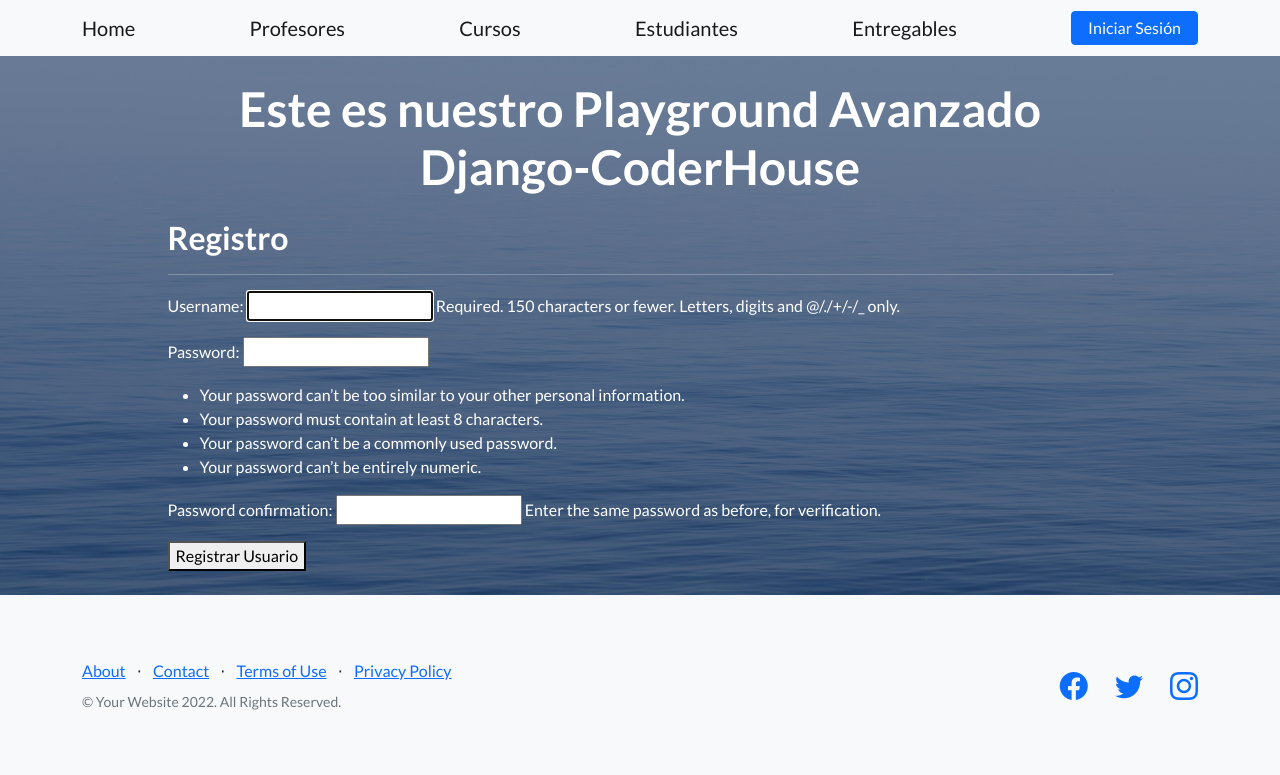
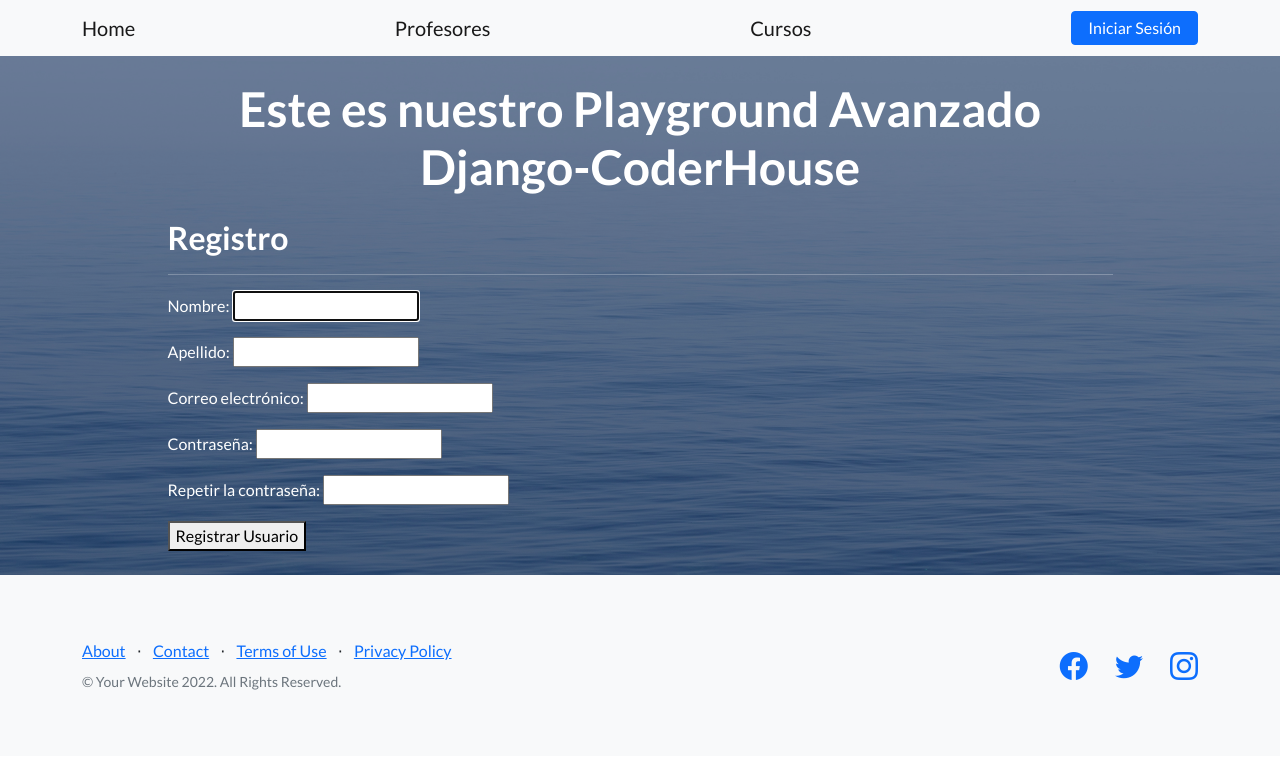
Before and after one commit to coder-live-class/django-coderhouse-project, a Django app: page /app_coder/register in a window 1280 px wide. Shown: the top 775 px of the page. Run offline with Django 4.2, Linux system fonts and the light colour scheme; some libraries are stand-ins or nearby versions.

Commit message:
[Feature] live class improvements.

```diff
--- a/app_coder/forms.py
+++ b/app_coder/forms.py
@@ -33,11 +33,13 @@ class HomeworkForm(forms.Form):
 
 class UserRegisterForm(UserCreationForm):
 
-    email = forms.EmailField()
+    username = forms.CharField(label='Nombre', min_length=3)
+    last_name = forms.CharField(label='Apellido', min_length=3)
+    email = forms.EmailField(label='Correo electrónico')
     password1 = forms.CharField(label='Contraseña', widget=forms.PasswordInput)
     password2 = forms.CharField(label='Repetir la contraseña', widget=forms.PasswordInput)
 
     class Meta:
         model = User
-        fields = ['username', 'email', 'password1', 'password2']
+        fields = ['username', 'last_name', 'email', 'password1', 'password2']
         help_texts = {k: "" for k in fields}
--- a/app_coder/models.py
+++ b/app_coder/models.py
@@ -25,7 +25,7 @@ class Profesor(models.Model):
     profession = models.CharField(max_length=40)
 
     def __str__(self):
-        return f'Nombre del Profesor: {self.name} {self.last_name} -- e-mail: {self.email} -- profesión: {self.profession} --'
+        return f'Nombre del Profesor: {self.name} {self.last_name} --'
 
 
 class Homework(models.Model):
--- a/app_coder/templates/app_coder/index.html
+++ b/app_coder/templates/app_coder/index.html
@@ -27,9 +27,10 @@
                 <a class="navbar-brand" href="{% url 'app_coder:Home' %}">Home</a>
                 <a class="navbar-brand" href="{% url 'app_coder:Profesors' %}">Profesores</a>
                 <a class="navbar-brand" href="{% url 'app_coder:course-list' %}">Cursos</a>
+                {% if user.is_authenticated %}
                 <a class="navbar-brand" href="{% url 'app_coder:Students' %}">Estudiantes</a>
                 <a class="navbar-brand" href="{% url 'app_coder:Homeworks' %}">Entregables</a>
-                {% if user.is_authenticated %}
+                <a class="navbar-brand">{{user.username}}</a>
                 <a class="btn btn-primary" href="{% url 'app_coder:user-logout' %}">Cerrar Sesión</a>
                 {% else %}
                 <a class="btn btn-primary" href="{% url 'app_coder:user-login' %}">Iniciar Sesión</a>
--- a/app_coder/templates/app_coder/profesors.html
+++ b/app_coder/templates/app_coder/profesors.html
@@ -3,13 +3,16 @@
 {% block app_coder_content %}
 
 <h2>Lista de Profesores</h2>
+{% if user.is_authenticated %}
 <a class="card_custom" href="{% url 'app_coder:profesor-add' %}">Crear nuevo Profesor</a>
+{% endif %}
 <hr>
 </hr>
 <ul>
     {% for profesor in profesors %}
     <li>
         {{profesor}}
+        {% if user.is_authenticated %}
         (
         <a href="{% url 'app_coder:profesor-update' profesor.id %}">
             <i class="fa fa-pencil" style="color: rgb(0, 0, 190);"></i>
@@ -19,6 +22,7 @@
             <i class="fa fa-trash" style="color: rgb(0, 0, 100);"></i>
         </a>
         )
+        {% endif %}
     </li>
     {% endfor %}
 </ul>
--- a/app_coder/templates/app_coder/register.html
+++ b/app_coder/templates/app_coder/register.html
@@ -6,7 +6,7 @@
 <hr></hr>
 
 {% if form.errors %}
-<p>Por favor diligenciar la forma completa.</p>
+<p style="color: red">Por favor diligenciar la forma completa.</p>
 {% endif %}
 
 <form action="" method="POST">
--- a/app_coder/views.py
+++ b/app_coder/views.py
@@ -315,18 +315,17 @@ from django.contrib.auth.decorators import login_required
 
 def register(request):
     if request.method == 'POST':
-        form = UserCreationForm(request.POST)
-        # form = UserRegisterForm(request.POST)
+        # form = UserCreationForm(request.POST)
+        form = UserRegisterForm(request.POST)
         if form.is_valid():
             form.save()
             return render(
                 request=request,
                 context={"mensaje": "Usuario Registrado satisfactoriamente."},
-                template_name="app_coder/home.html",
+                template_name="app_coder/login.html",
             )
-    else:
-        form = UserCreationForm()
-        # form = UserRegisterForm()
+    # form = UserCreationForm()
+    form = UserRegisterForm()
     return render(
         request=request,
         context={"form":form},
--- a/coderhouse_project/settings.py
+++ b/coderhouse_project/settings.py
@@ -122,3 +122,5 @@ STATIC_URL = 'static/'
 # https://docs.djangoproject.com/en/4.0/ref/settings/#default-auto-field
 
 DEFAULT_AUTO_FIELD = 'django.db.models.BigAutoField'
+
+LOGIN_URL = '/app_coder/login'
```
Also changed, not shown: app_coder/templates/app_coder/course_list.html (+7 -3 lines).
